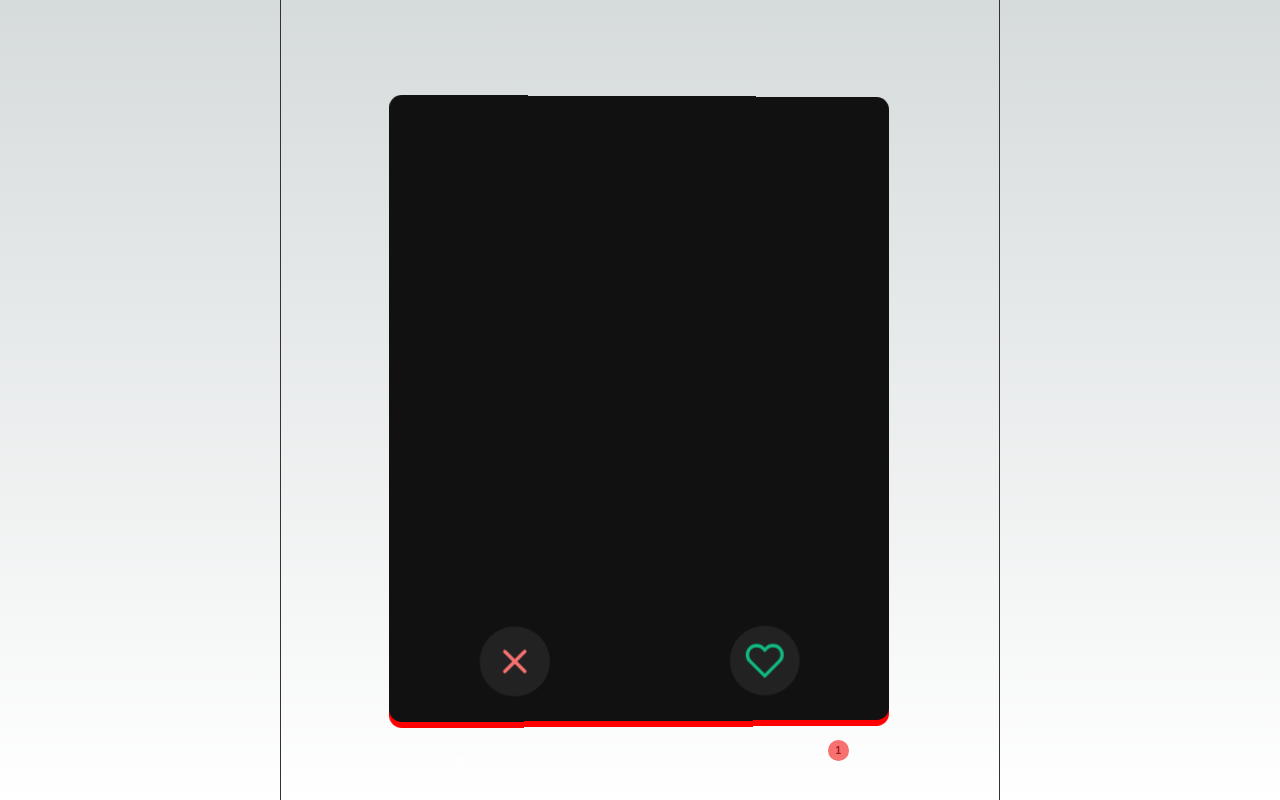
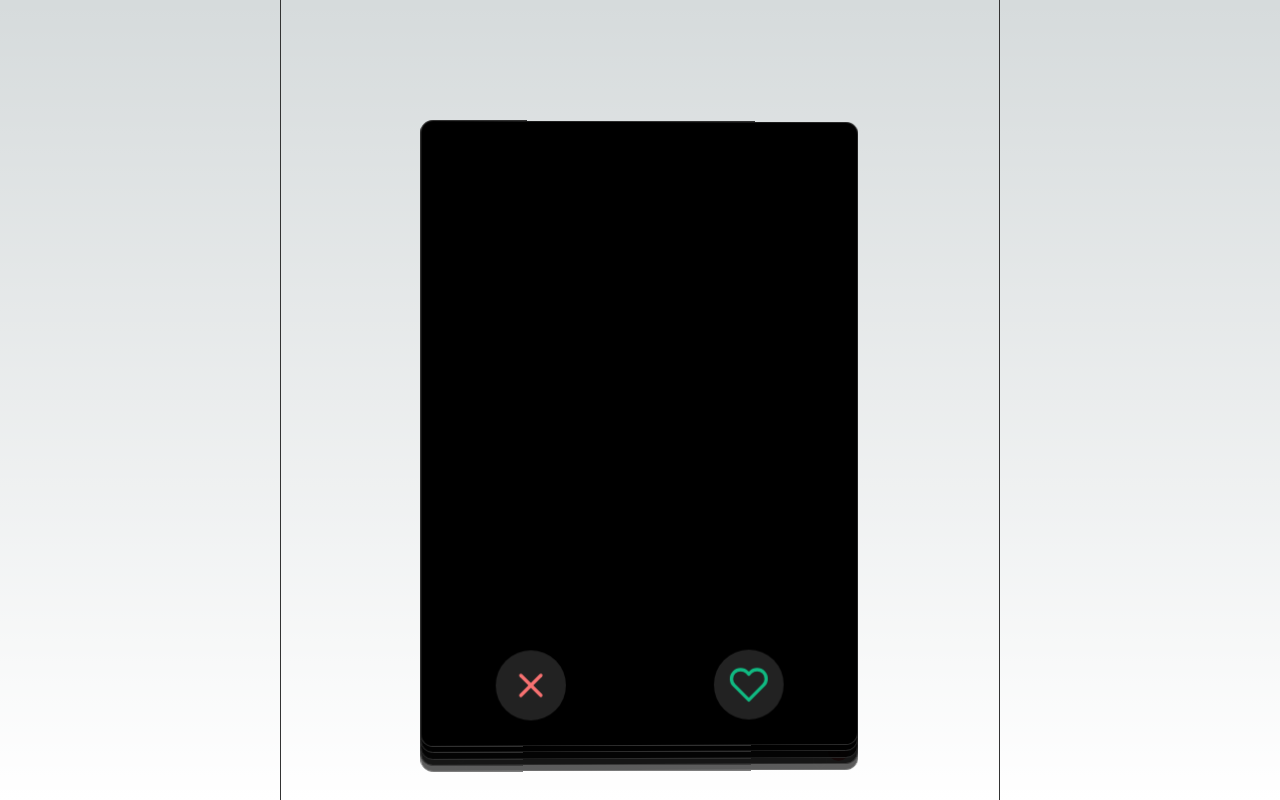
Before and after one commit to nishantrpai/tools.nishu.dev, a Next.js app: page /lovecaster in a window 1280 px wide. Built offline with nearby package versions, Linux system fonts and the light colour scheme.

Commit message:
add swipe basic animations

```diff
--- a/pages/lovecaster.js
+++ b/pages/lovecaster.js
@@ -9,7 +9,7 @@ import { FiHeart, FiUser, FiX } from 'react-icons/fi';
 
 export default function LoveCaster() {
 
-  const [members, setMembers] = useState([]);
+  const [members, setMembers] = useState([1, 2, 3, 4, 5, 6, 7, 8, 9, 10]);
 
   return (
     <>
@@ -27,26 +27,46 @@ export default function LoveCaster() {
           justifyContent: 'center',
           zoom: 1.25,
         }}>
-          <div className={styles.tinderCard} style={{ opacity: 1}}>
+          {members.map((member, index) => (
+            <div className={styles.tinderCard} id={`tinder-card-${index}`} style={{ opacity: 1 - index * 0.1, zIndex: 10 - index, top: 20 + ((index % 5)* 5), borderColor: `rgba(51,51,51,${(index+1)*0.95})` }}>
 
             <div className={styles.swipeMenu}>
-              <button className={styles.swipeButton} style={{  color: '#f87171' }}>
+              <button className={styles.swipeButton} style={{  color: '#f87171' }} onClick={() => {
+                document.getElementById(`tinder-card-${index}`).style.background = '#f87171';
+                setTimeout(() => {
+                  document.getElementById(`tinder-card-${index}`).style.background = '#000';
+                }, 500);
+                setMembers(members.filter((m, i) => i !== index));
+                console.log('swiped left', members.length);
+                // set current element background to red
+              }}>
               <FiX/>
               </button>
-              <button className={styles.swipeButton} style={{ color: '#10b981' }}>
+              <button className={styles.swipeButton} style={{ color: '#10b981' }} onClick={() => {
+                document.getElementById(`tinder-card-${index}`).style.background = '#10b981';
+                setTimeout(() => {
+                  document.getElementById(`tinder-card-${index}`).style.background = '#000';
+                }, 500);
+                setMembers(members.filter((m, i) => i !== index));
+                console.log('swiped right', members.length);
+                // set current element background to green
+              }}>
               <FiHeart/>
               </button>
             </div>
           </div>
-          <div className={styles.tinderCard} style={{
+
+          ))}
+
+          {/* <div className={styles.tinderCard} style={{
             top: 5,
             zIndex: 9,
             opacity: 1,
-            background: 'red',
+            background: '#333',
             transform: 'perspective(1000px) rotate3d(0, 1, 0, 1deg)',
           }}>
 
-          </div>
+          </div> */}
         </div>
         {/* at the bottom of main */}
         <div style={{
--- a/styles/Home.module.css
+++ b/styles/Home.module.css
@@ -404,15 +404,17 @@
 }
 
 .tinderCard {
-  width: 400px;
+  width: 350px;
   position: absolute;
   top: 50%;
   height: 500px;
-  background: #111;
+  background: #000;
+  opacity: 1;
   transform: perspective(1000px) rotate3d(0, 1, 0, 1deg);
   border-radius: 10px;
   z-index: 10;
   transition: all 0.5s;
+  border: 1px solid #333;
 }
 
 
```
